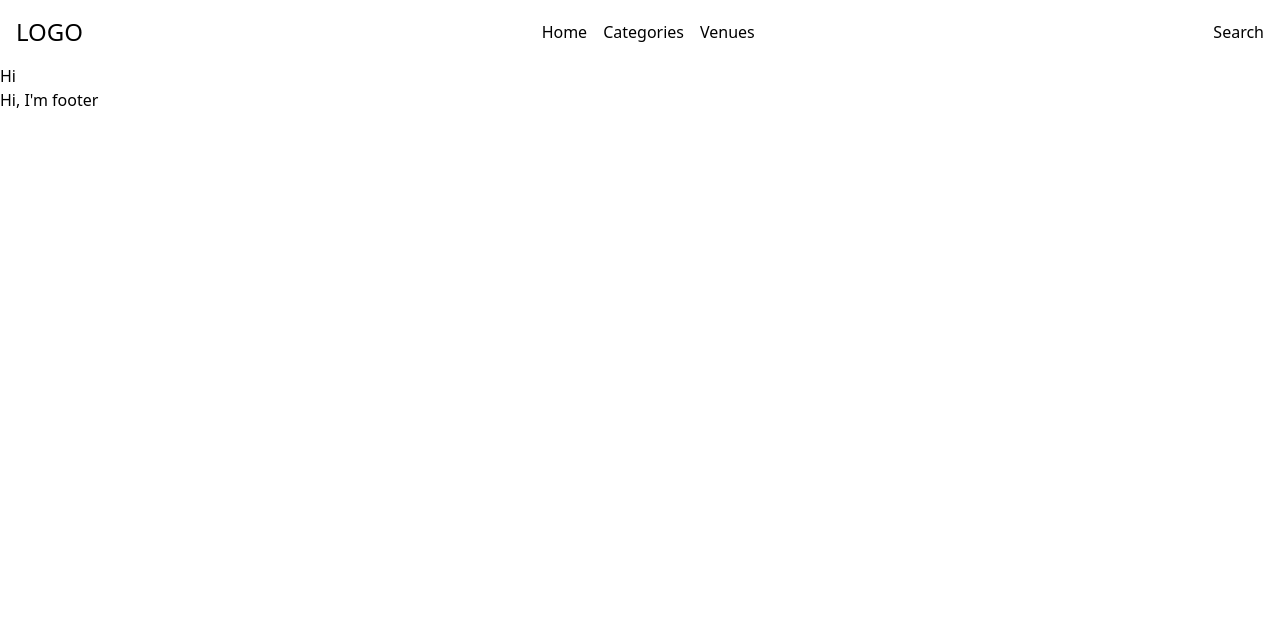
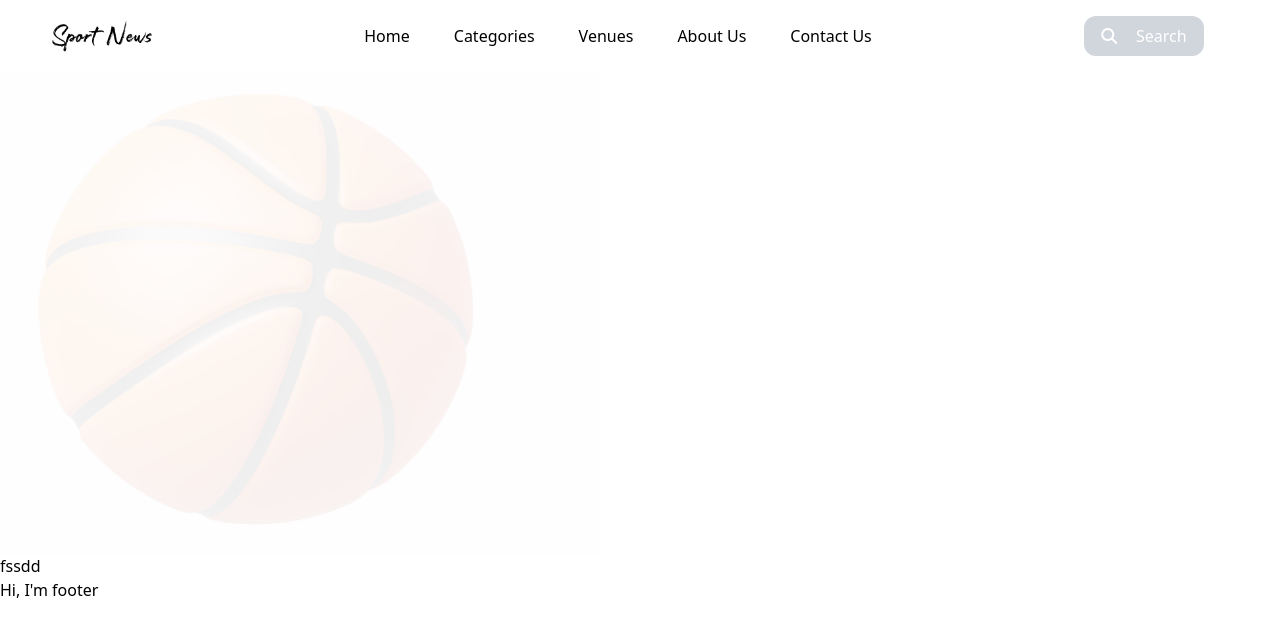
Before and after one commit to MAHAK0804/Game-Onn, a Next.js app: page / in a window 1280 px wide. Shown: the top 636 px of the page. Built offline with nearby package versions, Linux system fonts and the light colour scheme.

Commit message:
Header Completed

```diff
--- /dev/null
+++ b/src/components/FootballText.tsx
@@ -0,0 +1,20 @@
+import Image from "next/image";
+import React from "react";
+import BasketBall from "../assets/images/basketball_sport_icon_in_minimalist_3d_render_2 1.png";
+
+export default function FootballText() {
+  return (
+    <>
+      <div className="">
+        <Image
+          src={BasketBall}
+          alt="Picture"
+          width={600}
+          height={600}
+          className=""
+        />
+        <h1 className=""> fssdd</h1>
+      </div>
+    </>
+  );
+}
--- a/src/constants/routes.ts
+++ b/src/constants/routes.ts
@@ -13,4 +13,12 @@ export const headerLinks: IHeaderLink[] = [
     name: "Venues",
     route: "/venues",
   },
+  {
+    name: "About Us",
+    route: "/about-us",
+  },
+  {
+    name: "Contact Us",
+    route: "/contact-us",
+  },
 ];
--- a/src/layouts/Header.tsx
+++ b/src/layouts/Header.tsx
@@ -1,19 +1,26 @@
 import { headerLinks } from "@/constants/routes";
 import Link from "next/link";
 import React from "react";
+import Image from "next/image";
+import Sports from "../assets/images/Sport News.png";
 
 const Header = () => {
   return (
-    <header className="flex justify-between items-center p-4 gap-4">
-      <span className="text-2xl">LOGO</span>
-      <nav className="flex gap-4 list-none">
+    <header className="flex justify-between items-center p-4 gap-4 ml-9 mr-15">
+      {/* <span className="text-2xl">LOGO</span> */}
+      <Image src={Sports} alt="Picture " width={100} height={100} />
+      <nav className="flex gap-x-11 list-none">
         {headerLinks.map((link) => (
           <li key={link.route}>
             <Link href={link.route}>{link.name}</Link>
           </li>
         ))}
       </nav>
-      <span>Search</span>
+      {/* <span>Search</span> */}
+      <button className="bg-gray-300 p-2 w-30 flex justify-around items-center rounded-xl text-white cursor-pointer">
+        <i className="fa-solid fa-magnifying-glass"></i>
+        Search
+      </button>
     </header>
   );
 };
--- a/src/pages/_document.tsx
+++ b/src/pages/_document.tsx
@@ -3,7 +3,13 @@ import { Html, Head, Main, NextScript } from "next/document";
 export default function Document() {
   return (
     <Html lang="en">
-      <Head />
+      <Head>
+        <script
+          async
+          src="https://kit.fontawesome.com/468855777c.js"
+          crossOrigin="anonymous"
+        ></script>
+      </Head>
       <body className="antialiased">
         <Main />
         <NextScript />
--- /dev/null
+++ b/src/pages/about-us/index.tsx
@@ -0,0 +1,5 @@
+import React from "react";
+
+export default function AboutUs() {
+  return <div>About US</div>;
+}
--- /dev/null
+++ b/src/pages/contact-us/index.tsx
@@ -0,0 +1,5 @@
+import React from "react";
+
+export default function ContactUs() {
+  return <div>Contact US</div>;
+}
--- a/src/pages/index.tsx
+++ b/src/pages/index.tsx
@@ -1,20 +1,21 @@
-import Image from "next/image";
-import { Geist, Geist_Mono } from "next/font/google";
+// import { Geist, Geist_Mono } from "next/font/google";
+import FootballText from "@/components/FootballText";
 
-const geistSans = Geist({
-  variable: "--font-geist-sans",
-  subsets: ["latin"],
-});
+// const geistSans = Geist({
+//   variable: "--font-geist-sans",
+//   subsets: ["latin"],
+// });
 
-const geistMono = Geist_Mono({
-  variable: "--font-geist-mono",
-  subsets: ["latin"],
-});
+// const geistMono = Geist_Mono({
+//   variable: "--font-geist-mono",
+//   subsets: ["latin"],
+// });
 
 export default function Home() {
   return (
     <div>
-      <p>Hi</p>
+      {/* <p>Hi</p> */}
+      <FootballText />
     </div>
   );
 }
```
Also changed, not shown: src/assets/images/Sport News.png (added), src/assets/images/basketball_sport_icon_in_minimalist_3d_render_2 1.png (added).
